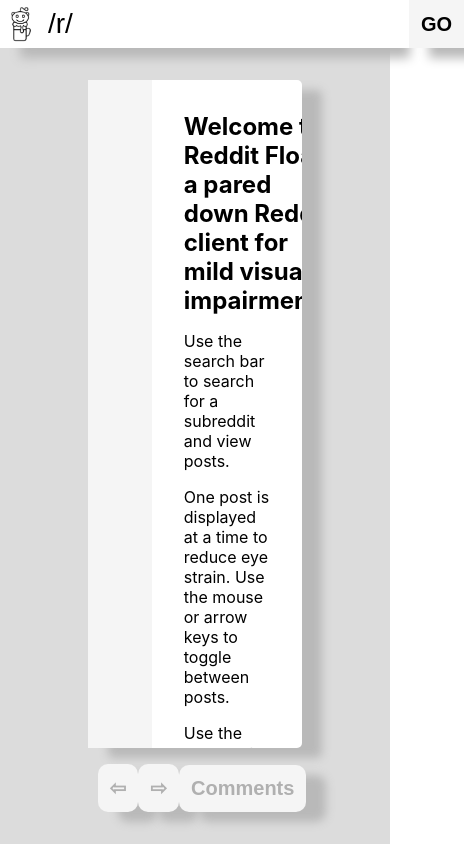
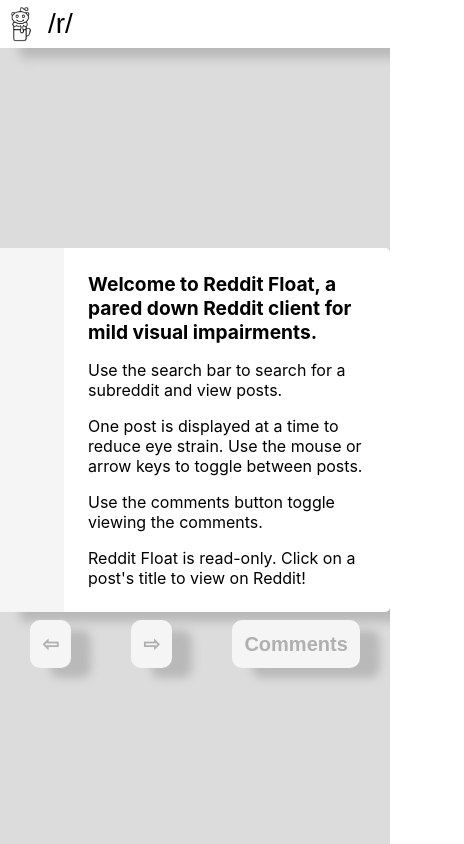
Before and after one commit to carokrny/reddit_float, a React (Create React App) app: page / in a window 390 px wide. Shown: the whole page, 464 px wide, since content can reach past the window. Built offline with nearby package versions, Linux system fonts and the light colour scheme.

Commit message:
Add styling to optimize for mobile and tablet sizes

```diff
--- a/src/app/App.css
+++ b/src/app/App.css
@@ -2,8 +2,38 @@
     height: 100vh;
     width: 100vw;
     display: flex;
+    overflow-x: hidden;
   }
 
-  article {
+main {
     width: 100%;
   }
+
+@media (orientation: landscape) {
+  .App {
+    flex-direction: row;
+  }
+
+  .commentsOpen {
+    height: 100vh;
+  }
+
+  .commentsNotOpen {
+    height: 100vh;
+  }
+
+}
+
+@media (orientation: portrait) {
+  .App {
+    flex-direction: column;
+  }
+
+  .commentsOpen {
+    height: 50vh;
+  }
+
+  .commentsNotOpen {
+    height: 100vh;
+  }
+}
--- a/src/app/App.js
+++ b/src/app/App.js
@@ -8,12 +8,14 @@
 function App () {
   const isShowingComments = useSelector(selectIsCommentsShowing);
 
+  const mainClass = isShowingComments ? "commentsOpen" : "commentsNotOpen";
+
   return (
     <div className="App">
-      <article>
+      <main className={mainClass}>
         <SearchBar />
         <PostPanel />
-      </article>
+      </main>
       {isShowingComments ? <CommentsPanel /> : ""}
     </div>
   );
--- a/src/components/Buttons/Buttons.css
+++ b/src/components/Buttons/Buttons.css
@@ -1,11 +1,23 @@
 button {
-    font-size: 20px;
+    font-size: 1.25rem;
     font-weight: bold;
-    padding: 12px;
+    padding: 0.75rem;
     border-radius: 10px;
     background-color: rgb(245, 245, 245);
     box-shadow: 20px 10px 10px rgb(185, 185, 185);
-    border: 0
+    border: 0;
+    height: 3rem;
+    display: flex;
+    align-items: center;
+    justify-content: center;
+}
+
+@media only screen and (max-height: 510px), (orientation: portrait) and (max-height: 800px) {
+    button {
+        height: 2rem;
+        font-size: 1rem;
+        padding: 0.5rem;
+    }
 }
 
 button:hover {
--- a/src/components/Comment/Comment.css
+++ b/src/components/Comment/Comment.css
@@ -2,6 +2,7 @@
     display: flex;
     flex-direction: column;
     align-items: center;
+    min-width: 250px;
 }
 
 .comment {
@@ -50,6 +51,7 @@
     font-weight: 600;
     float: right;
     width: 7rem;
+    height: 2rem;
     border-radius: none;
     background-color: inherit;
     box-shadow: none;
--- a/src/components/CommentsPanel/CommentsPanel.css
+++ b/src/components/CommentsPanel/CommentsPanel.css
@@ -8,7 +8,14 @@
     padding: 0.75rem;
 }
 
-.commentsPanel.open {
-    width: 80%;
+.open {
+    width: 100%;
     height: 100%;
+    min-width: 290px;
 }
+
+@media (orientation: portrait) {
+    .open {
+        min-height: 50vh;
+    }
+}
--- a/src/components/Post/Post.css
+++ b/src/components/Post/Post.css
@@ -1,10 +1,10 @@
 .voteContainer {
-    padding: 1rem;
     background-color: rgb(245, 245, 245);
     text-align: center;
     display: flex;
     align-items: flex-start;
     justify-content: center;
+    padding: 1rem;
 }
 
 .post {
@@ -14,11 +14,28 @@
     flex-direction: column;
     align-items: flex-start;
     justify-content: flex-start;
-    padding: 2rem;
+    padding: 1.5rem;
 }
 
 .post h2 {
     font-size: 1.5rem;
+}
+
+.post p {
+    margin-top: 1rem;
+}
+
+
+@media only screen and (max-height: 510px) {
+    .post h2 {
+        font-size: 1.2rem;
+    }
+}
+
+@media only screen and (max-width: 450px) {
+    .post h2 {
+        font-size: 1.2rem;
+    }
 }
 
 .post iframe {
@@ -31,10 +48,6 @@
 .post video, img {
     max-width: 90%;
     align-self: center;
-}
-
-.post p {
-    margin-top: 1rem;
 }
 
 .post a {
@@ -60,3 +73,7 @@
 .link:hover {
     text-decoration: underline;
 }
+
+.md {
+    max-width: 100%;
+}
--- a/src/components/Post/Post.js
+++ b/src/components/Post/Post.js
@@ -46,9 +46,10 @@
                     <VideoPost fallback_url={post.media.reddit_video.fallback_url}/>
                 )}
                 {(post.domain === "gfycat.com" || post.domain === "youtube.com") &&
+                    post.media &&
                     post.media.oembed &&
-                    htmlDecode(post.media.oembed.html
-                )}
+                    htmlDecode(post.media.oembed.html)
+                }
                 {post.domain === "twitter.com" &&
                     post.media.oembed &&
                     <TwitterPost twitterHtml={post.media.oembed.html} />}
--- a/src/components/PostPanel/PostPanel.css
+++ b/src/components/PostPanel/PostPanel.css
@@ -3,17 +3,19 @@
     flex-direction: column;
     align-items: center;
     justify-content: center;
-    min-height: calc(100vh - 3rem);
+    height: calc(100% - 3rem);
     width: 100%;
     background-color: rgb(220, 220, 220);
 }
 
 .postContainer {
     width: 55%;
-    max-height: calc(100vh - 11rem);
+    min-width: 350px;
+    max-height: calc(100% - (2rem + 5rem));
+    min-height: 100px;
     background-color: white;
     box-shadow: 20px 10px 10px rgb(185, 185, 185);
-    margin-top: 1rem;
+    margin: 2rem 2rem 0 2rem;
     display: grid;
     grid-template-columns: 4rem 1fr;
     grid-template-rows: 100%;
@@ -21,13 +23,35 @@
 }
 
 .buttonsContainer {
-    width: 50%;
+    width: 55%;
+    min-width: 350px;
     height: 5rem;
     display: flex;
     align-items: center;
     justify-content: space-around;
 }
 
+
+@media only screen and (max-width: 600px) {
+    .postContainer, .buttonsContainer {
+        width: 70%;
+    }
+}
+
+@media only screen and (max-width: 450px), (orientation: portrait) and (max-height: 800px) {
+    .postContainer, .buttonsContainer {
+        width: 100%;
+    }
+
+    .postContainer {
+        max-height: calc(100% - (2rem + 4rem));
+    }
+
+    .buttonsContainer {
+        height: 4rem;
+    }
+}
+
 .buttonsContainer button {
     box-shadow: 20px 10px 10px rgb(185, 185, 185);
 }
--- a/src/components/SearchBar/SearchBar.css
+++ b/src/components/SearchBar/SearchBar.css
@@ -23,6 +23,7 @@
 .searchBar button {
     grid-column: 3;
     border-radius: 0;
+    min-height: 3rem;
 }
 
 button:hover {
```
Also changed, not shown: 1 other file (tests, documents, lock files or other folders).
